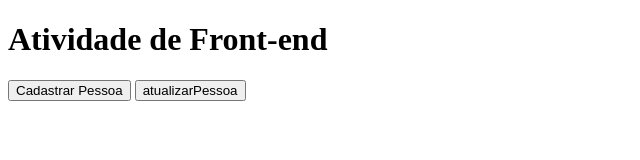
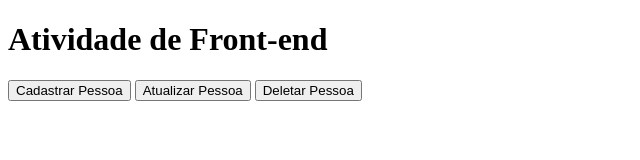
Before and after one commit to Rhayr/TrabalhoCRUD, a plain HTML site: page index.html in a window 1280 px wide. Shown: the whole page, without its empty margins (0-640 px from the left). Drawn offline with Linux system fonts and the light colour scheme.

Commit message:
adicionada a função deletarPessoa

```diff
--- a/index.html
+++ b/index.html
@@ -9,7 +9,10 @@
 <body>
     <h1>Atividade de Front-end</h1>
     <button onclick="cadastrarPessoa()">Cadastrar Pessoa</button>
-    <button onclick="atualizarPessoa()">atualizarPessoa</button>
+    <button onclick="atualizarPessoa()">Atualizar Pessoa</button>
+    <button onclick="deletarPessoa()">Deletar Pessoa</button>
+
+
     <script src="trabalho.js"></script>
 </body>
 </html>
--- a/trabalho.js
+++ b/trabalho.js
@@ -1,4 +1,4 @@
-const listaPessoas = [];
+let listaPessoas = [];
 
 function gerarId(){
     return Math.floor(Math.random() * 100);
@@ -37,3 +37,15 @@ function atualizarPessoa() {
         console.log("Pessoa não cadastrada no sistema.")
     }
 }
+
+function deletarPessoa() {
+    const id = prompt("Digite o Id da pessoa que deseja deletar: ");
+    const remover = listaPessoas.findIndex(pessoa => pessoa.id === parseInt(id, 10));
+
+    if (remover !== -1) {
+        const pessoaRemovida = listaPessoas.splice(remover, 1);
+        console.log("Pessoa deletada: ", pessoaRemovida[0]);
+    } else {
+        console.log("Pessoa não encontrada na lista.");
+    }
+}
```
